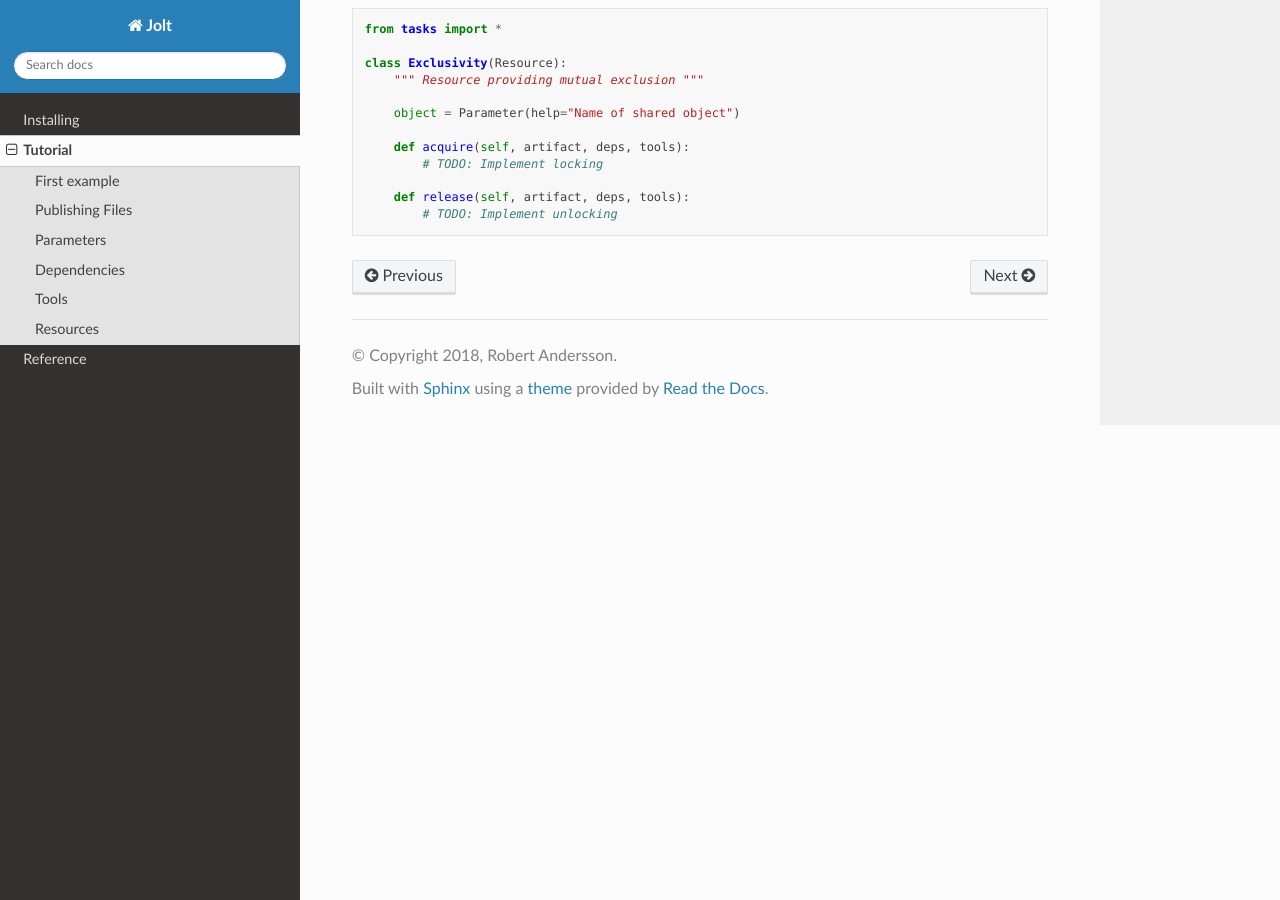
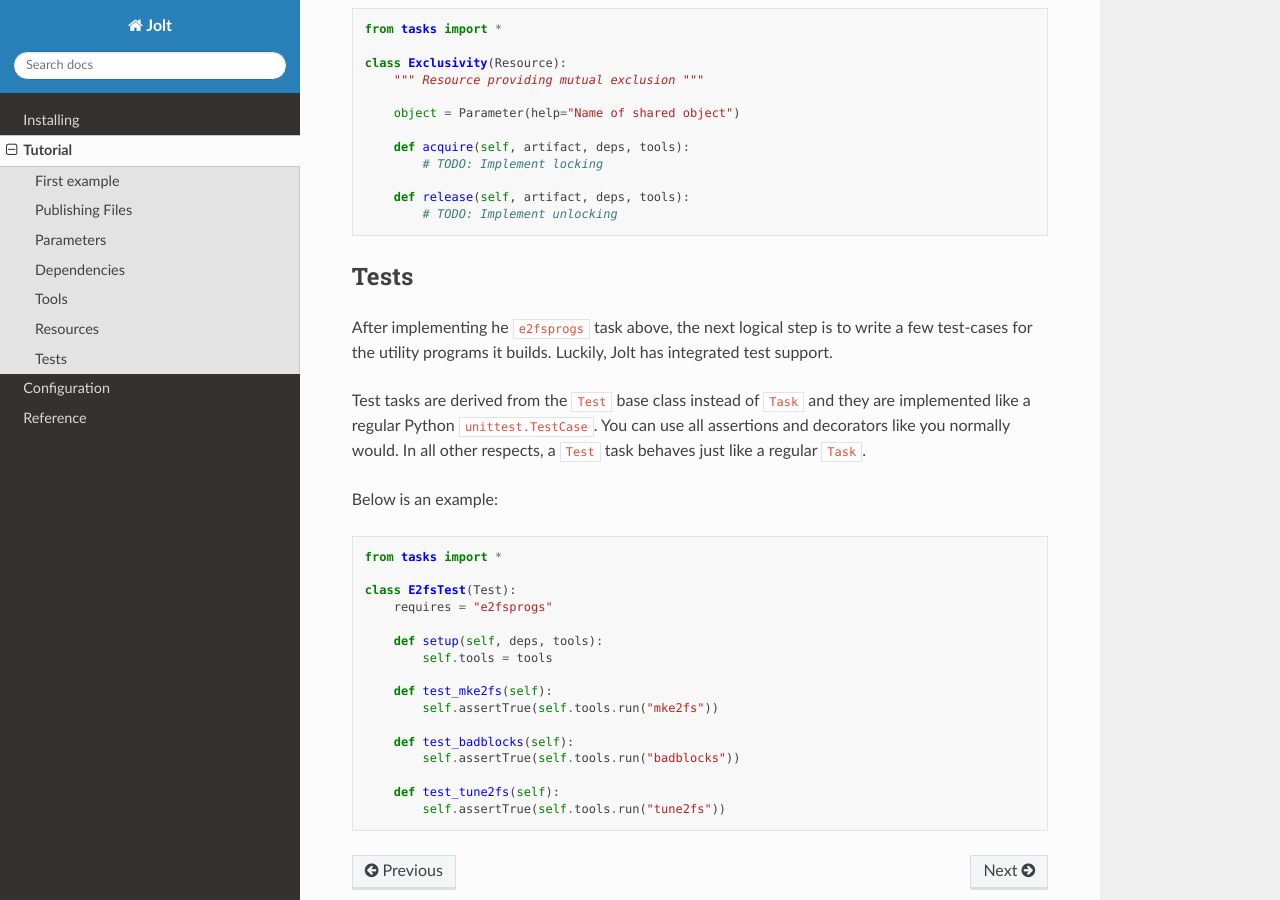
Before and after one commit to srand/jolt, a Sphinx documentation site: the page built from docs/quickstart.rst, in a window 1280 px wide and 900 px high, scrolled down 4877 px. Built offline with Sphinx 7.4.7 and the Read the Docs theme 2.0.0, drawn with Linux system fonts in a browser that asks for light colours.

Commit message:
more docs
Signed-off-by: Robert Andersson <rbrt.andersson@outlook.com>

```diff
--- a/docs/conf.py
+++ b/docs/conf.py
@@ -40,7 +40,6 @@ release = u''
 # ones.
 extensions = [
     'sphinx.ext.todo',
-    'sphinx.ext.viewcode',
     'sphinx.ext.autodoc'
 ]
 
--- a/docs/index.rst
+++ b/docs/index.rst
@@ -14,4 +14,5 @@ plugins.
 
    installing
    quickstart
+   configuration
    reference
--- a/docs/quickstart.rst
+++ b/docs/quickstart.rst
@@ -273,3 +273,37 @@ Below is a skeleton example providing mutual exclusion:
 
         def release(self, artifact, deps, tools):
             # TODO: Implement unlocking
+
+
+Tests
+------
+
+After implementing he ``e2fsprogs`` task above, the next logical step is
+to write a few test-cases for the utility programs it builds. Luckily, Jolt
+has integrated test support.
+
+Test tasks are derived from the ``Test`` base class instead of ``Task`` and
+they are implemented like a regular Python ``unittest.TestCase``. You can use
+all assertions and decorators like you normally would. In all other respects,
+a ``Test`` task behaves just like a regular ``Task``.
+
+Below is an example:
+
+.. code-block:: python
+
+    from tasks import *
+
+    class E2fsTest(Test):
+        requires = "e2fsprogs"
+
+        def setup(self, deps, tools):
+            self.tools = tools
+
+        def test_mke2fs(self):
+            self.assertTrue(self.tools.run("mke2fs"))
+
+        def test_badblocks(self):
+            self.assertTrue(self.tools.run("badblocks"))
+
+        def test_tune2fs(self):
+            self.assertTrue(self.tools.run("tune2fs"))
```
Also changed, not shown: cache.py (+27 -0 lines), docs/configuration.rst (added, +67 -0 lines), docs/reference.rst (+34 -4 lines), tasks.py (+54 -6 lines), tools.py (+34 -8 lines).
